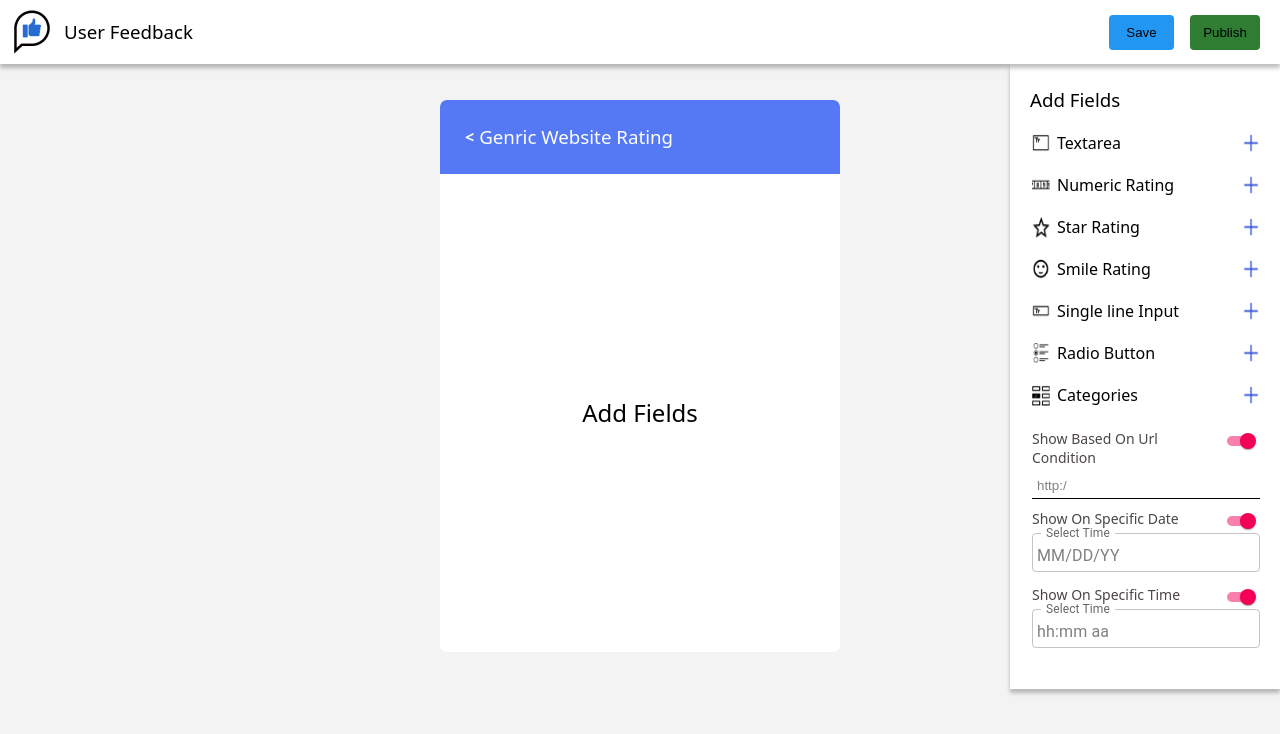
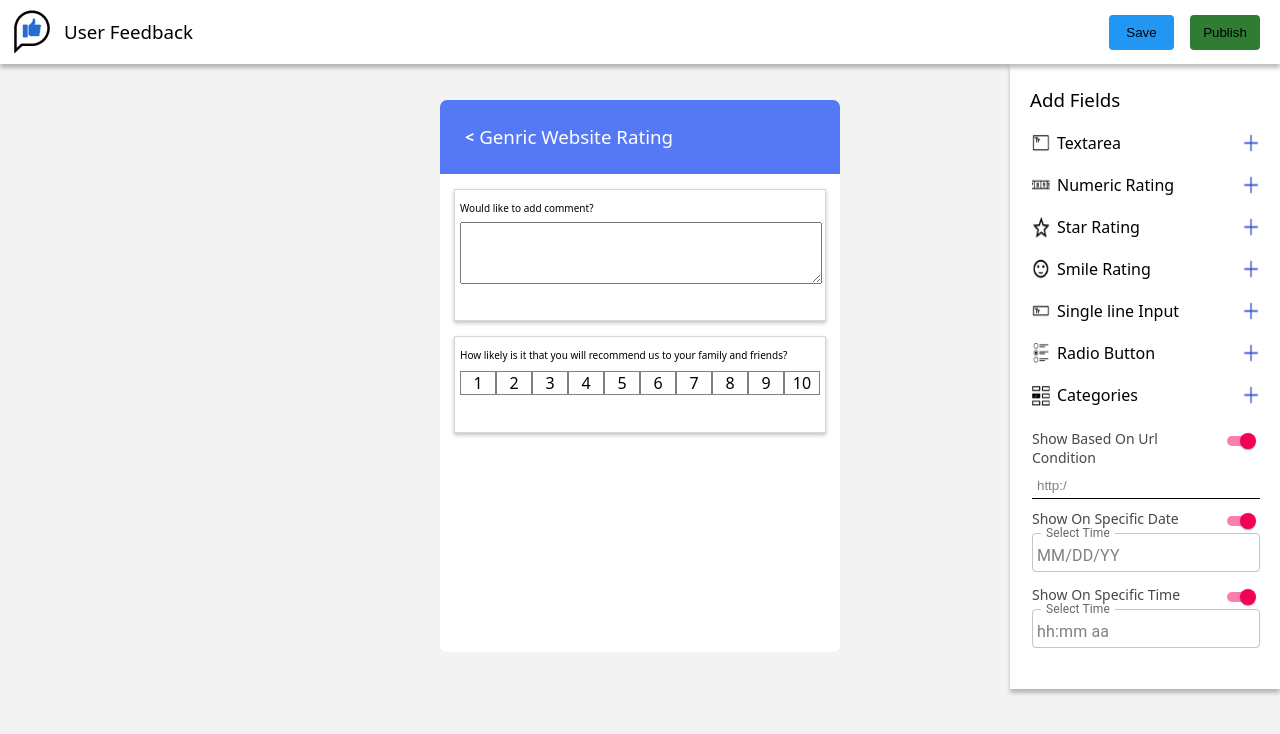
Before and after one commit to HarshProj/Alter, a React (Create React App) app: page /createform in a window 1280 px wide. Shown: the top 734 px of the page. Built offline with nearby package versions, Linux system fonts and the light colour scheme.

Commit message:
textarea and rating fields added

```diff
--- a/src/Components/Feedbackform.js
+++ b/src/Components/Feedbackform.js
@@ -15,6 +15,16 @@ export const Feedbackform = (props) => {
     useEffect(()=>{
         props.setCreate(true);
     },[])
+    const [formdata,setFormdata]=useState([{
+        type:"textarea",
+        label:"Would You like to add a comment"
+    },
+    {
+        type:"Rating",
+        label:"Would You like to add a comment",
+        disp:<div></div>
+    }
+])
     const [addclick,setAddclick]=useState(0)
   return (
     <div className='workspace'>
@@ -128,8 +138,32 @@ export const Feedbackform = (props) => {
             <div className="form-name">
               <span>&lt;</span>  <h3>Genric Website Rating</h3>
             </div>
-            <div className="form-fields">
+            {/* <div className="form-fields">
                 <h2>Add Fields</h2>
+                    </div> */}
+             <div className="add-field-section">
+
+                <div className='textarea-field'>
+                    <label>Would like to add comment?</label>
+                    <div className="textareadiv">
+                        <textarea name="" id=""></textarea>
+                </div>
+                    </div>
+                <div className='rating-field'>
+                    <label>How likely is it that you will recommend us to your family and friends?</label>
+                    <div className="ratingdiv">
+                        <div className="ratings">1</div>
+                        <div className="ratings">2</div>
+                        <div className="ratings">3</div>
+                        <div className="ratings">4</div>
+                        <div className="ratings">5</div>
+                        <div className="ratings">6</div>
+                        <div className="ratings">7</div>
+                        <div className="ratings">8</div>
+                        <div className="ratings">9</div>
+                        <div className="ratings">10</div>
+                </div>
+                    </div>
             </div>
         </div>
     </div>
--- a/src/Css/Feedbackform.css
+++ b/src/Css/Feedbackform.css
@@ -125,3 +125,51 @@ border-radius: 7px;
 .go-back p{
     cursor: pointer;
 }
+.add-field-section{
+    height: 478px;
+    display: flex;
+    align-items: center;
+    flex-direction: column;
+    /* gap: 10px; */
+}
+.textarea-field{
+    height: 120px;
+    width: 90%;
+    margin-top: 15px;
+    border: 1px solid #DBD6D6;
+    padding: 5px 5px;
+    box-shadow: 0px 2px 4px 0px #00000040;
+
+}
+.textareadiv {
+width: 100%;
+}
+label{
+    font-size: x-small;
+}
+.textareadiv textarea{
+    margin-top: 5px;
+    width: 100%;
+    height: 60px;
+}
+.rating-field{
+    height: 85px;
+    width: 90%;
+    margin-top: 15px;
+    border: 1px solid #DBD6D6;
+    padding: 5px 5px;
+    box-shadow: 0px 2px 4px 0px #00000040;
+}
+.ratingdiv{
+    display: flex;
+}
+.ratings{
+    width: 35px;
+    border: 1px solid gray;
+    display: flex;
+    justify-content: center;
+    margin-top: 7px;
+}
+.ratings:hover{
+    cursor: pointer;
+}
```
